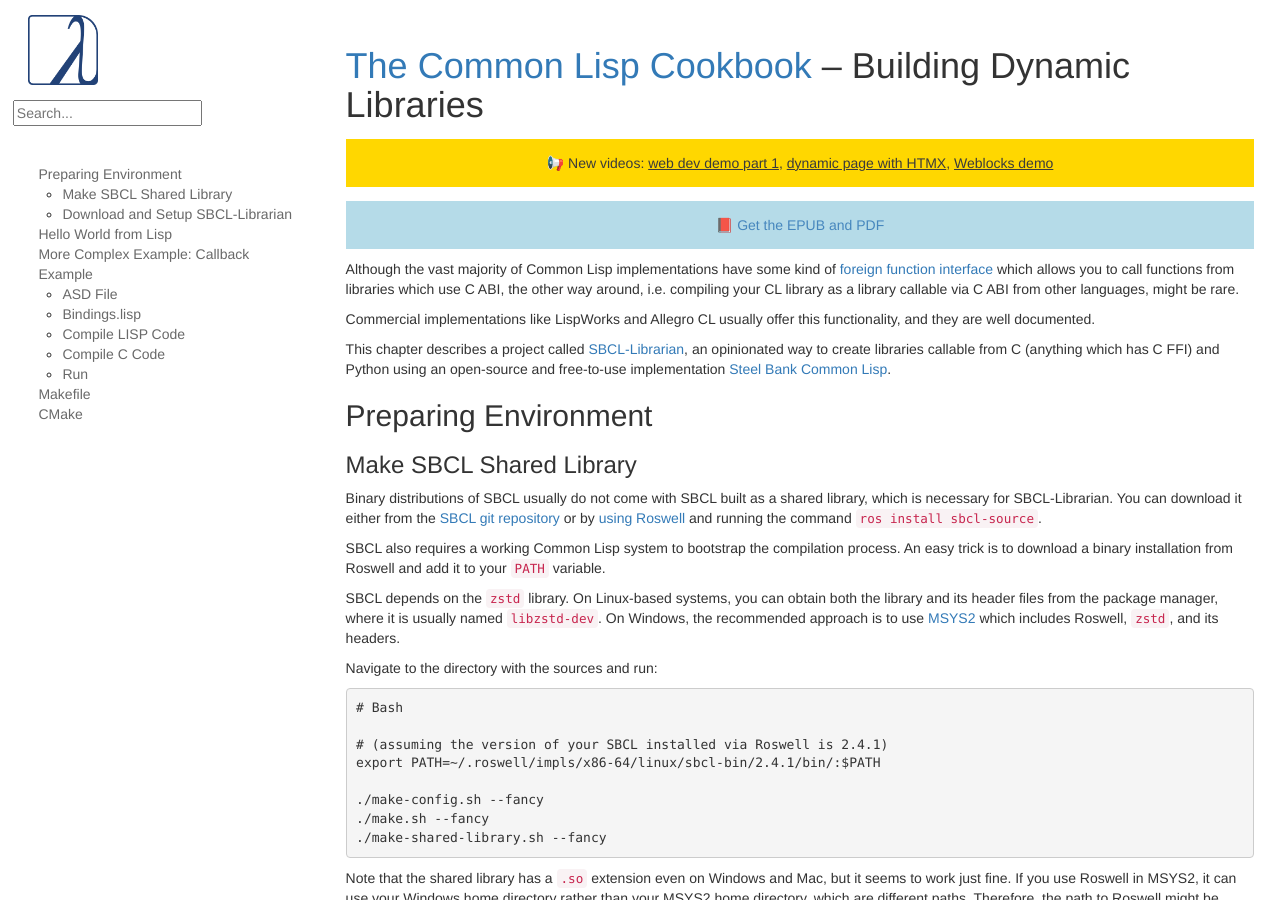
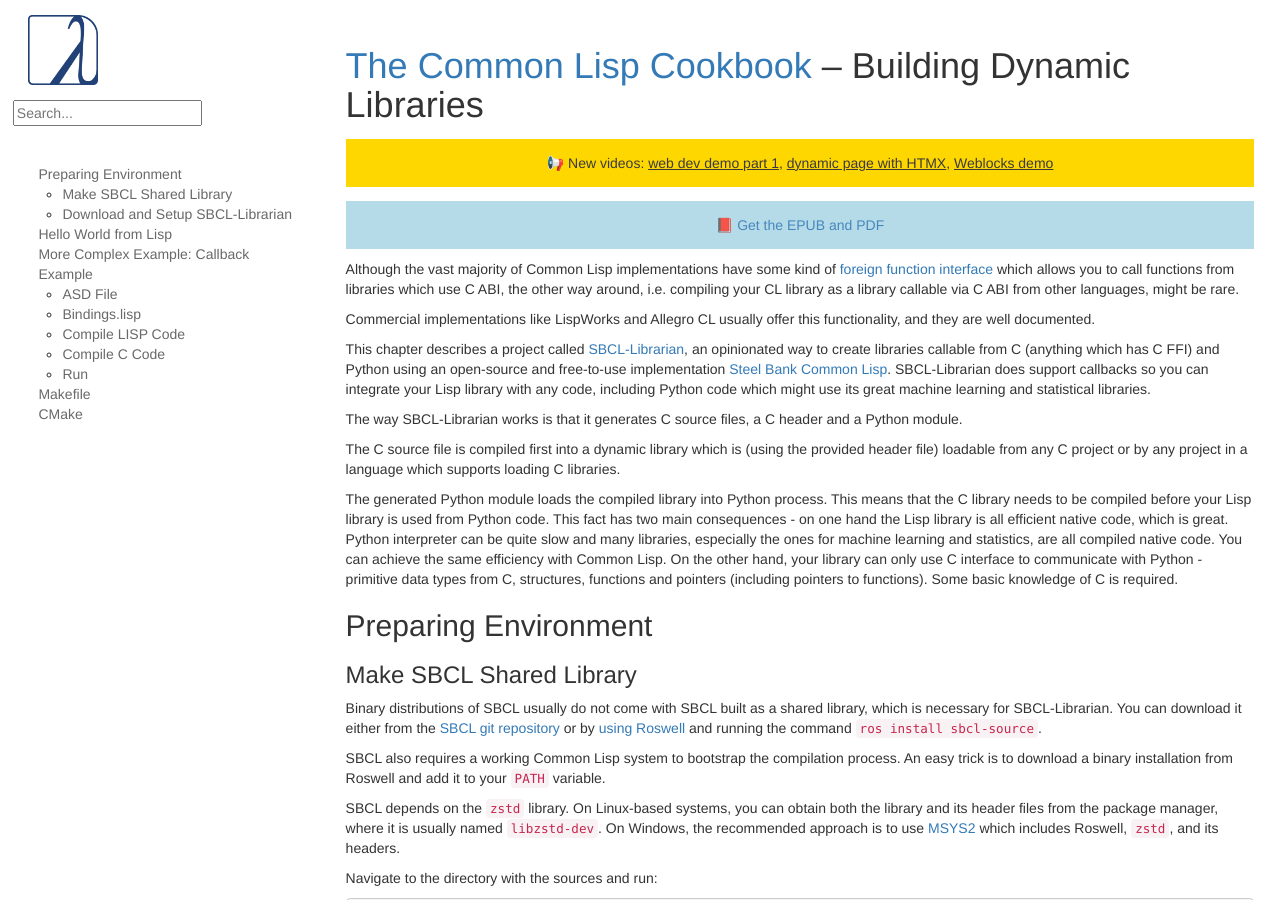
Before and after one commit to LispCookbook/cl-cookbook, a Jekyll site: the page built from dynamic-libraries.md, in a window 1280 px wide and 900 px high. Built offline with Jekyll 4.4.1, drawn with Linux system fonts in a browser that asks for light colours.

```diff
--- a/dynamic-libraries.md
+++ b/dynamic-libraries.md
@@ -11,14 +11,33 @@
 Commercial implementations like LispWorks and Allegro CL usually
 offer this functionality, and they are well documented.
 
-This chapter describes a project called [SBCL-Librarian](https://github.com/quil-lang/sbcl-librarian), an opinionated way to create libraries callable from C (anything which has C FFI) and Python using an open-source and free-to-use implementation [Steel Bank Common Lisp](https://www.sbcl.org).
+This chapter describes a project called [SBCL-Librarian](https://github.com/quil-lang/sbcl-librarian),
+an opinionated way to create libraries callable from C (anything which has C FFI) and Python using
+an open-source and free-to-use implementation [Steel Bank Common Lisp](https://www.sbcl.org).
+SBCL-Librarian does support callbacks so you can integrate your Lisp library with any code,
+including Python code which might use its great machine learning and statistical libraries.
+
+The way SBCL-Librarian works is that it generates C source files, a C header and a Python module.
+
+The C source file is compiled first into a dynamic library which is (using the provided header file)
+loadable from any C project or by any project in a language which supports loading C libraries.
+
+The generated Python module loads the compiled library into Python process. This means that the C
+library needs to be compiled before your Lisp library is used from Python code. This fact has two
+main consequences - on one hand the Lisp library is all efficient native code, which is great.
+Python interpreter can be quite slow and many libraries, especially the ones for machine learning
+and statistics, are all compiled native code. You can achieve the same efficiency with Common Lisp.
+On the other hand, your library can only use C interface to communicate with Python - primitive data
+types from C, structures, functions and pointers (including pointers to functions). Some basic knowledge
+of C is required.
 
 ## Preparing Environment
 
 ### Make SBCL Shared Library
 
-Binary distributions of SBCL usually do not come with SBCL built as a shared library, which is necessary for SBCL-Librarian. You can download it either from the [SBCL git repository](https://github.com/sbcl/sbcl) or by [using Roswell](getting-started.html#with-roswell) and running the command `ros install sbcl-source`.
-
+Binary distributions of SBCL usually do not come with SBCL built as a shared library, which is necessary for SBCL-Librarian.
+You can download it either from the [SBCL git repository](https://github.com/sbcl/sbcl)
+or by [using Roswell](getting-started.html#with-roswell) and running the command `ros install sbcl-source`.
 
 SBCL also requires a working Common Lisp system to bootstrap the compilation process. An easy trick is to download a binary installation from Roswell and add it to your `PATH` variable.
 
```
